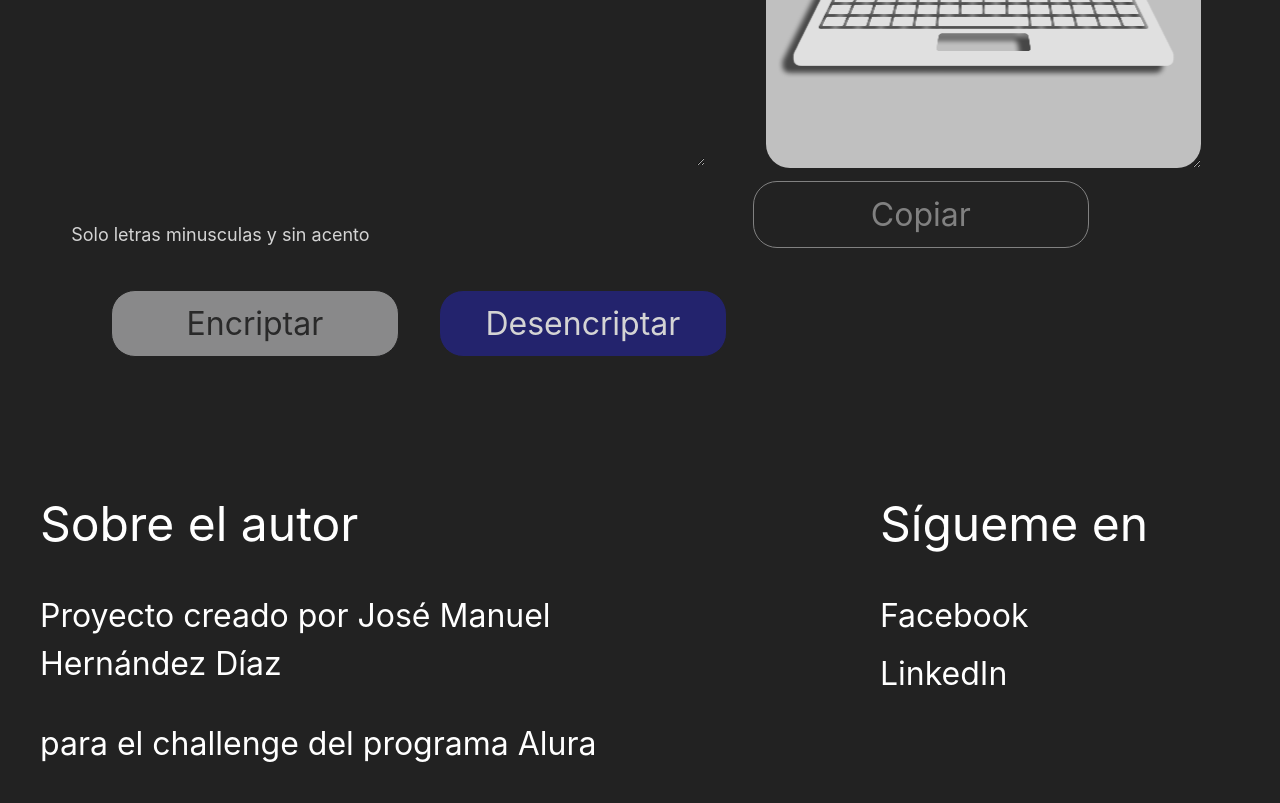
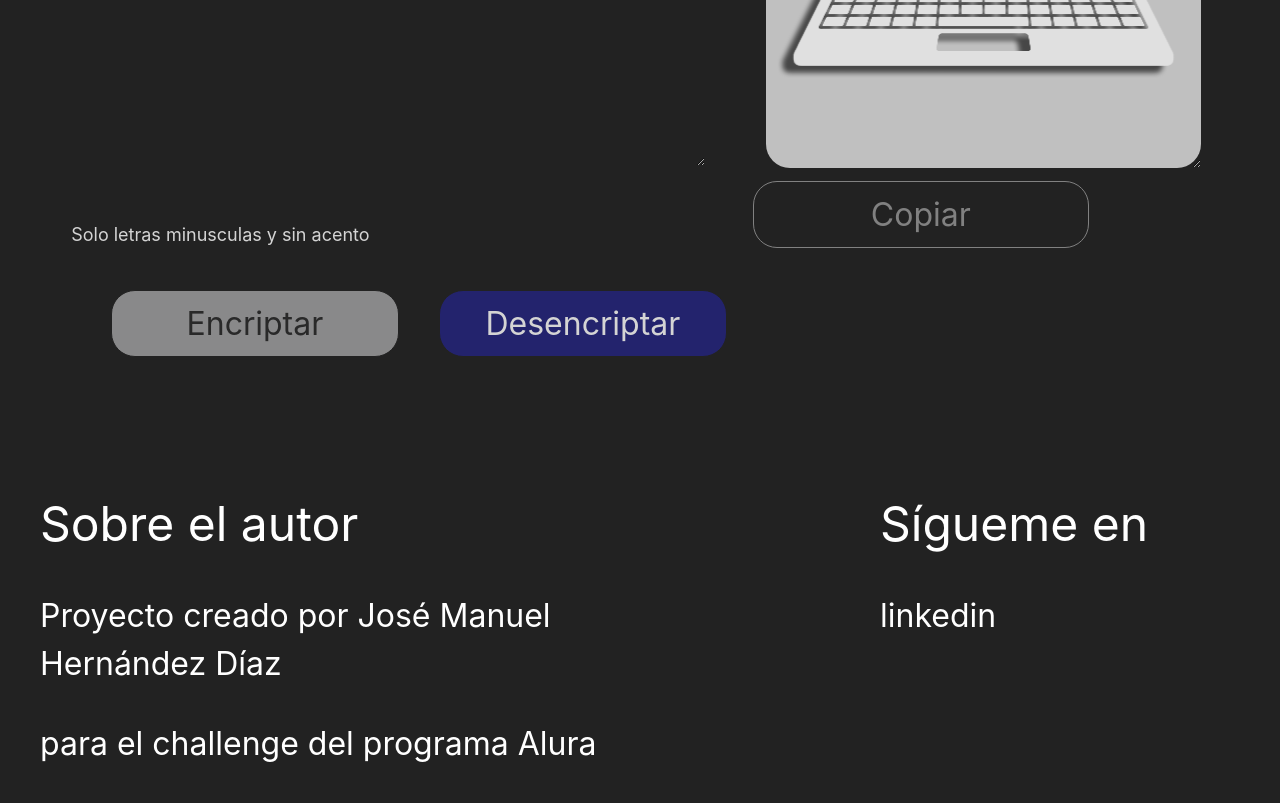
Before and after one commit to ManuelHeraz/encriptadorHeraz, a plain HTML site: page index.html in a window 1280 px wide. Shown: the part 421-1224 px from the top of the page. Drawn offline with Linux system fonts and the light colour scheme.

Commit message:
Update styles.css

```diff
--- a/index.html
+++ b/index.html
@@ -44,8 +44,7 @@
           <div class="social">
             <h3>Sígueme en</h3>
             <ul>
-              <li><a href="https://www.linkedin.com/in/manuelheraz/">Facebook</a></li>
-              <li><a href="https://www.facebook.com/manuel.hernandezdiaz.773/">LinkedIn</a></li>
+              <li><a href="https://www.linkedin.com/in/manuelheraz/">linkedin</a></li>
             </ul>
           </div>
         </div>
```
